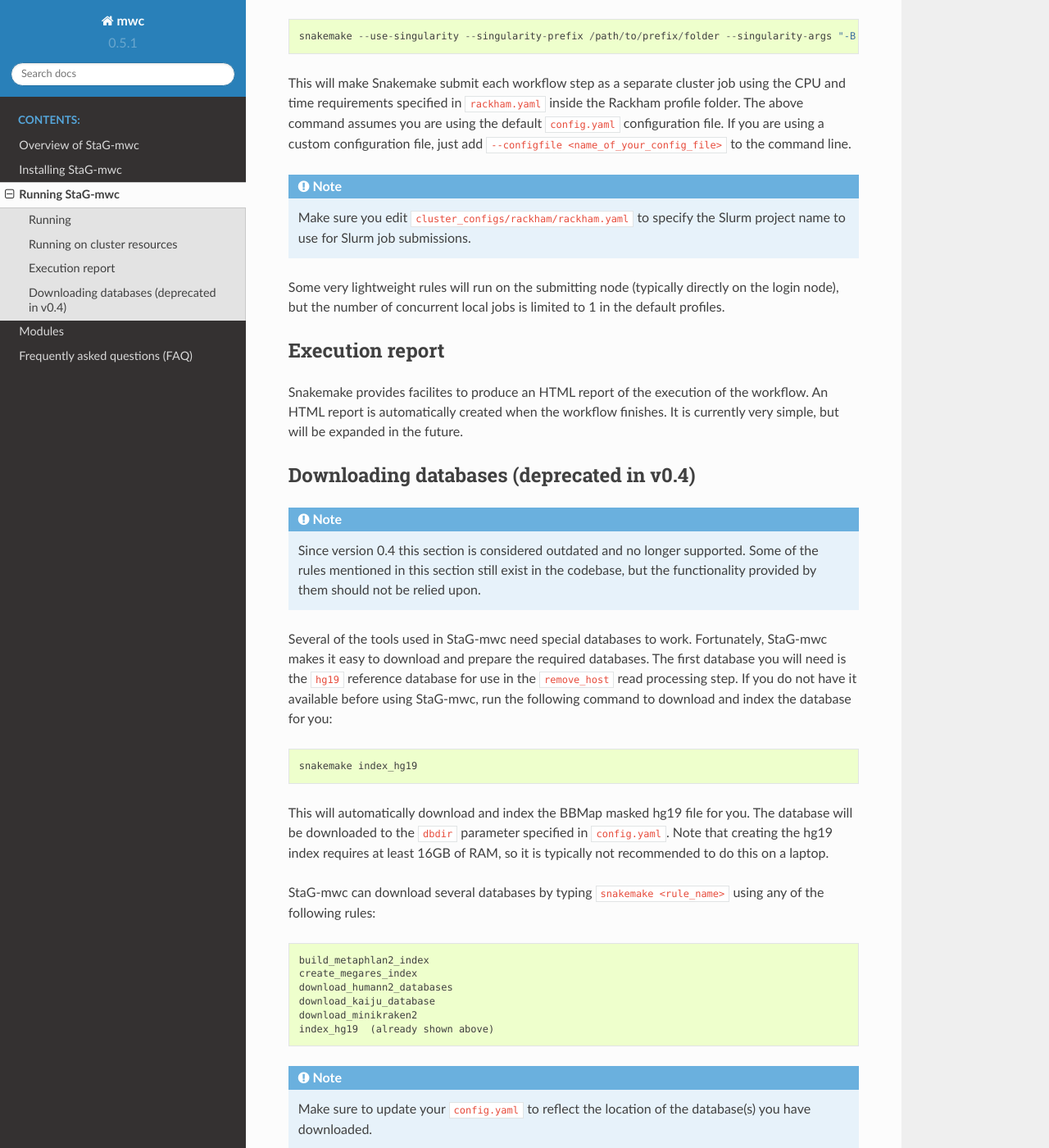
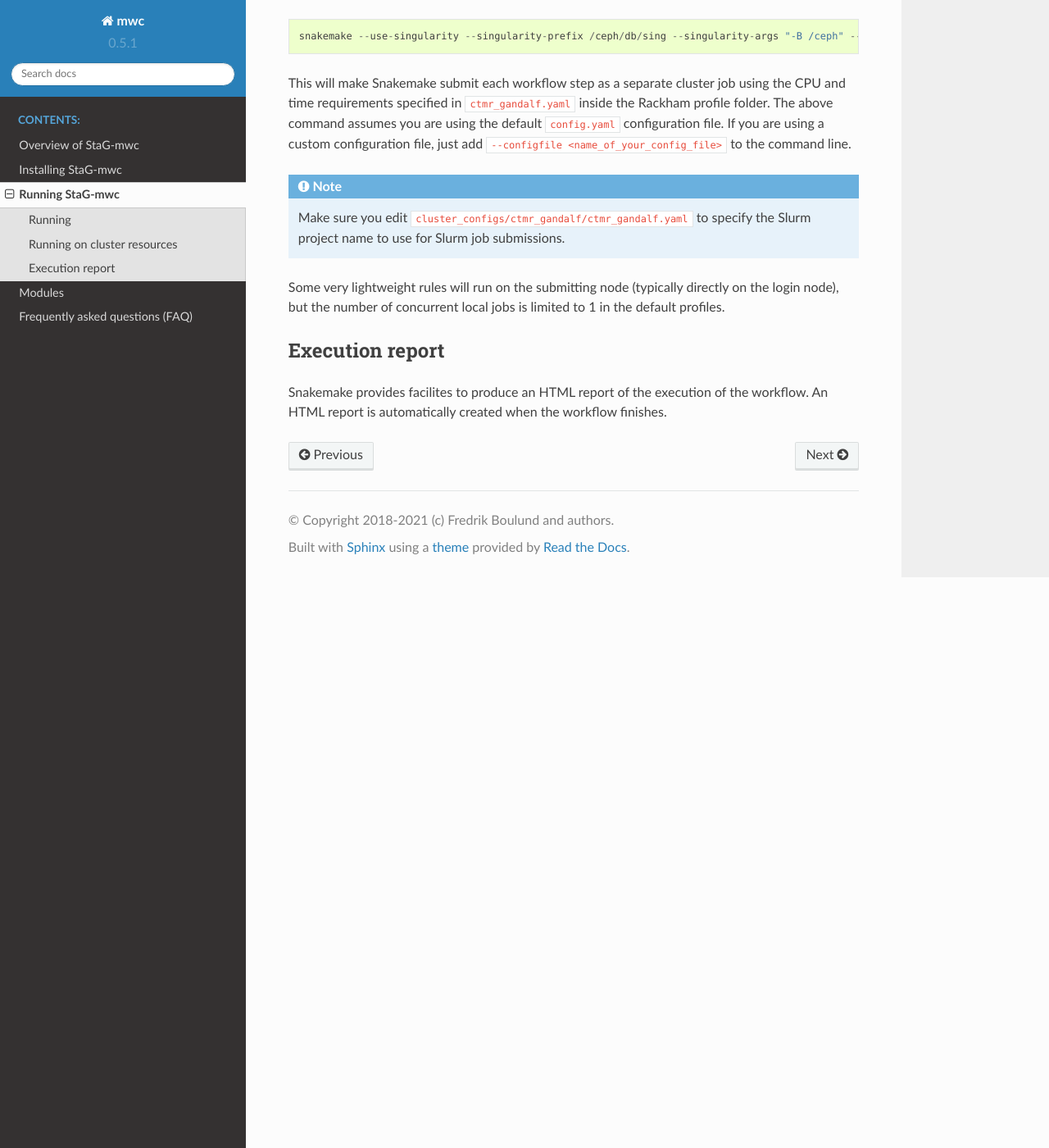
Before and after one commit to ctmrbio/stag-mwc, a Sphinx documentation site: the page built from docs/source/running.rst, in a window 1280 px wide and 1400 px high, scrolled down 3202 px. Shown: the whole window at 82% size. Built offline with Sphinx 7.4.7 and the Read the Docs theme 2.0.0, drawn with Linux system fonts in a browser that asks for light colours; some of the changed text lies outside the part shown.

```diff
--- a/docs/source/running.rst
+++ b/docs/source/running.rst
@@ -105,16 +105,17 @@ The above example assumes you have entered paths to your databases in
 ``config.yaml`` with a base path like the one shown in the above command
 (e.g. ``/home/username/databases/kraken2/kraken2_human/``).
 
+
 Running on cluster resources
 ****************************
 In order to run |full_name| on a cluster, you need a special cluster
 configuration file.  |full_name| ships with a pre-made configuration profile
-for use on UPPMAX's Rackham cluster.  Find all available cluster configuration
-profiles in the ``cluster_configs`` directory in the repository. The cluster
-configuration profiles specify which cluster scheduler account to use (e.g.
-Slurm project account), as well as the number of CPUs, time, and memory
-requirements for each individual step. Snakemake uses this information when
-submitting jobs to the cluster scheduler.
+for use on CTMR's Gandalf cluster and UPPMAX's Rackham cluster.  Find all
+available cluster configuration profiles in the ``cluster_configs`` directory
+in the repository. The cluster configuration profiles specify which cluster
+scheduler account to use (e.g.  Slurm project account), as well as the number
+of CPUs, time, and memory requirements for each individual step. Snakemake uses
+this information when submitting jobs to the cluster scheduler.
 
 When running on a cluster it will likely work best if you run StaG using
 Singularity. The workflow comes preconfigured to download and use containers
@@ -140,21 +141,21 @@ from Singularity hub. To use Singularity launch Snakemake with the
     correct from inside the Singularity container. Read more about specifying
     bind paths in the official Singularity docs: specifying-bind-paths_.
 
-To run |full_name| on e.g. UPPMAX's Rackham, run the following command from
+To run |full_name| on e.g. CTMR's Gandalf, run the following command from
 inside the workflow repository directory::
 
-    snakemake --use-singularity --singularity-prefix /path/to/prefix/folder --singularity-args "-B /proj/uppstore2017086/db" --profile cluster_configs/rackham
+    snakemake --use-singularity --singularity-prefix /ceph/db/sing --singularity-args "-B /ceph" --profile cluster_configs/ctmr_gandalf
 
 This will make Snakemake submit each workflow step as a separate cluster job
-using the CPU and time requirements specified in ``rackham.yaml`` inside the
+using the CPU and time requirements specified in ``ctmr_gandalf.yaml`` inside the
 Rackham profile folder. The above command assumes you are using the default
 ``config.yaml`` configuration file. If you are using a custom configuration
 file, just add ``--configfile <name_of_your_config_file>`` to the command line.
 
 .. note::
 
-    Make sure you edit ``cluster_configs/rackham/rackham.yaml`` to specify
-    the Slurm project name to use for Slurm job submissions.
+    Make sure you edit ``cluster_configs/ctmr_gandalf/ctmr_gandalf.yaml`` to
+    specify the Slurm project name to use for Slurm job submissions.
 
 Some very lightweight rules will run on the submitting node (typically directly
 on the login node), but the number of concurrent local jobs is limited to 1 in
@@ -165,40 +166,3 @@ Execution report
 ****************
 Snakemake provides facilites to produce an HTML report of the execution of the
 workflow. An HTML report is automatically created when the workflow finishes.
-It is currently very simple, but will be expanded in the future.
-
-
-Downloading databases (deprecated in v0.4)
-*********************
-.. note::
-    Since version 0.4 this section is considered outdated and no longer supported.
-    Some of the rules mentioned in this section still exist in the codebase, but
-    the functionality provided by them should not be relied upon.
-
-Several of the tools used in |full_name| need special databases to work. Fortunately,
-|full_name| makes it easy to download and prepare the required databases. The first
-database you will need is the ``hg19`` reference database for use in the ``remove_host``
-read processing step. If you do not have it available before using |full_name|, run
-the following command to download and index the database for you::
-
-    snakemake index_hg19
-
-This will automatically download and index the BBMap masked hg19 file for you. The
-database will be downloaded to the ``dbdir`` parameter specified in ``config.yaml``.
-Note that creating the hg19 index requires at least 16GB of RAM, so it is typically
-not recommended to do this on a laptop.
-
-|full_name| can download several databases by typing ``snakemake <rule_name>``
-using any of the following rules::
-
-    build_metaphlan2_index
-    create_megares_index
-    download_humann2_databases
-    download_kaiju_database
-    download_minikraken2
-    index_hg19  (already shown above)
-
-.. note::
-
-    Make sure to update your ``config.yaml`` to reflect the location of the database(s)
-    you have downloaded.
```
Also changed, not shown: other parts of docs/source/running.rst (+1 -1 lines), CHANGELOG.md (+6 -0 lines), docs/source/modules.rst (+11 -6 lines).
